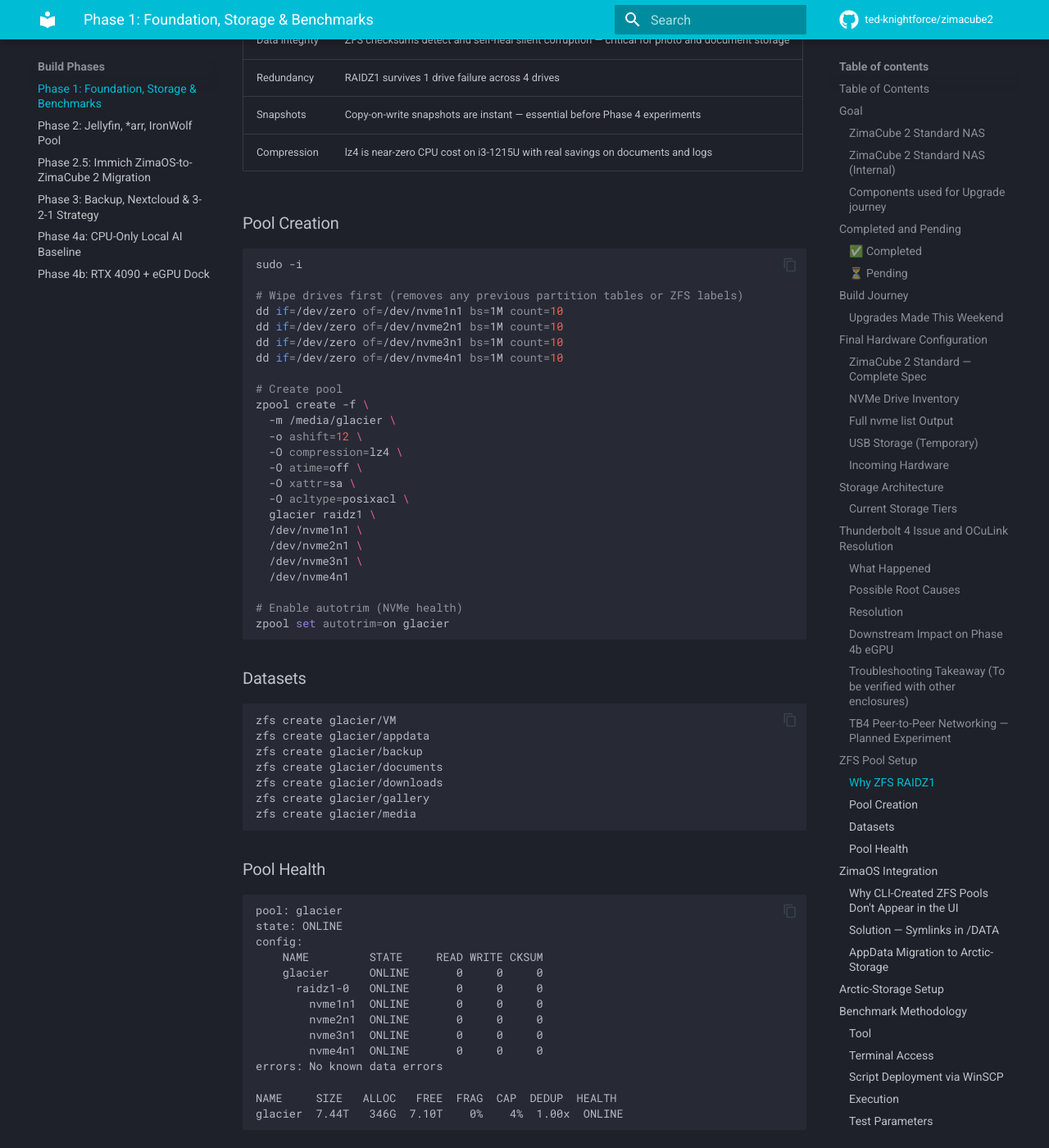
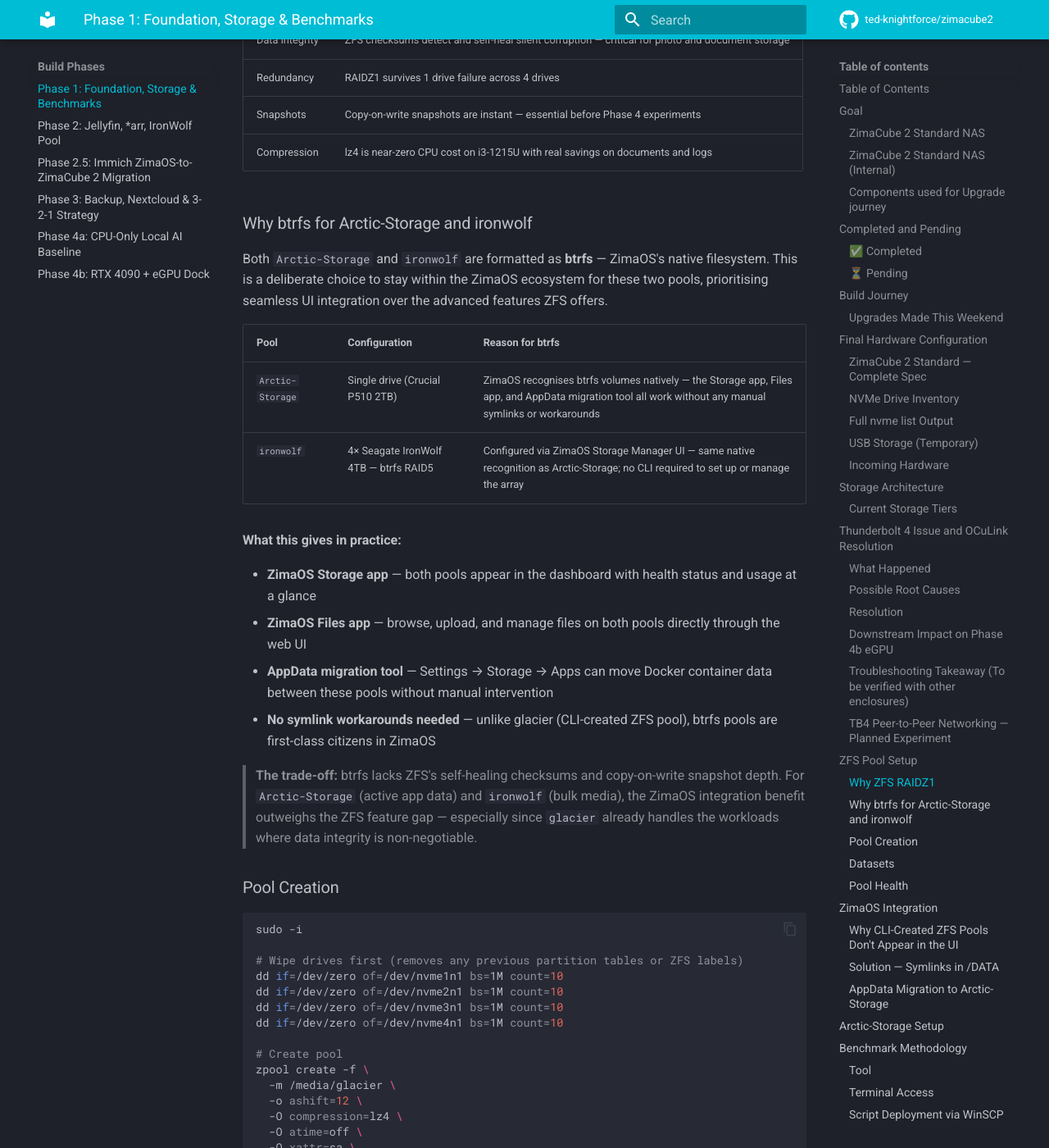
Before and after one commit to ted-knightforce/zimacube2, an MkDocs documentation site: the page built from docs/phases/01-foundation.md, in a window 1280 px wide and 1400 px high, scrolled down 33925 px. Shown: the whole window at 82% size. Built offline with MkDocs 1.6.1 and Material for MkDocs 9.7.7, drawn with Linux system fonts in a browser that asks for light colours; comment, search, counter and statistics services are not loaded.

Commit message:
Phase 1: add btrfs rationale section for Arctic-Storage and ironwolf

```diff
--- a/docs/phases/01-foundation.md
+++ b/docs/phases/01-foundation.md
@@ -346,6 +346,24 @@
 | Redundancy | RAIDZ1 survives 1 drive failure across 4 drives |
 | Snapshots | Copy-on-write snapshots are instant — essential before Phase 4 experiments |
 | Compression | lz4 is near-zero CPU cost on i3-1215U with real savings on documents and logs |
+
+### Why btrfs for Arctic-Storage and ironwolf
+
+Both `Arctic-Storage` and `ironwolf` are formatted as **btrfs** — ZimaOS's native filesystem. This is a deliberate choice to stay within the ZimaOS ecosystem for these two pools, prioritising seamless UI integration over the advanced features ZFS offers.
+
+| Pool | Configuration | Reason for btrfs |
+|---|---|---|
+| `Arctic-Storage` | Single drive (Crucial P510 2TB) | ZimaOS recognises btrfs volumes natively — the Storage app, Files app, and AppData migration tool all work without any manual symlinks or workarounds |
+| `ironwolf` | 4× Seagate IronWolf 4TB — btrfs RAID5 | Configured via ZimaOS Storage Manager UI — same native recognition as Arctic-Storage; no CLI required to set up or manage the array |
+
+**What this gives in practice:**
+
+- **ZimaOS Storage app** — both pools appear in the dashboard with health status and usage at a glance
+- **ZimaOS Files app** — browse, upload, and manage files on both pools directly through the web UI
+- **AppData migration tool** — Settings → Storage → Apps can move Docker container data between these pools without manual intervention
+- **No symlink workarounds needed** — unlike glacier (CLI-created ZFS pool), btrfs pools are first-class citizens in ZimaOS
+
+> **The trade-off:** btrfs lacks ZFS's self-healing checksums and copy-on-write snapshot depth. For `Arctic-Storage` (active app data) and `ironwolf` (bulk media), the ZimaOS integration benefit outweighs the ZFS feature gap — especially since `glacier` already handles the workloads where data integrity is non-negotiable.
 
 ### Pool Creation
 
```
